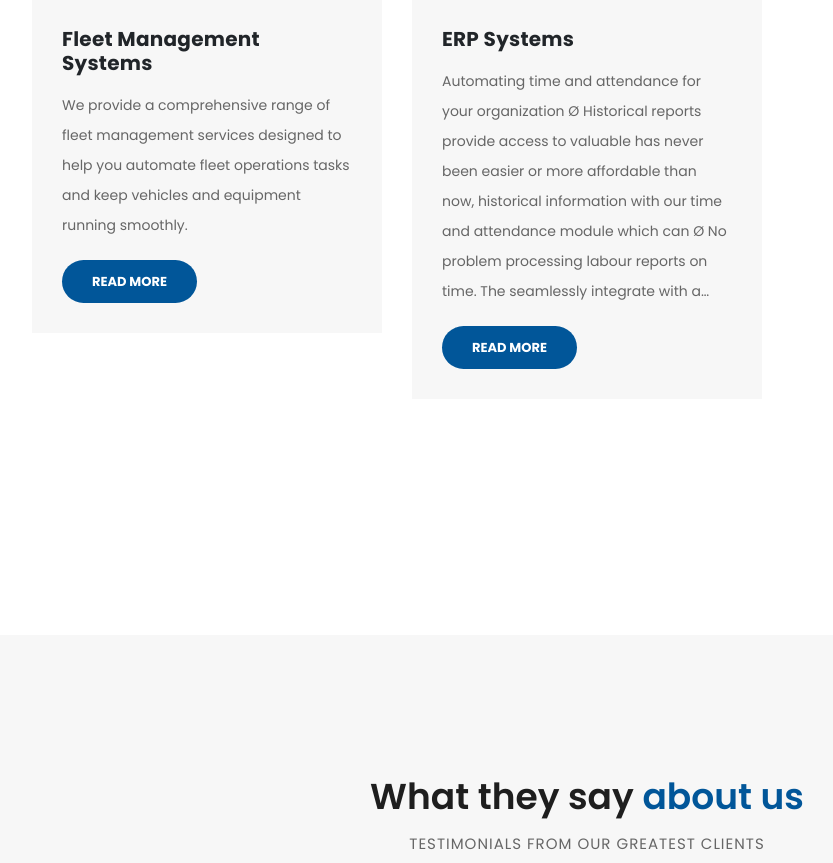
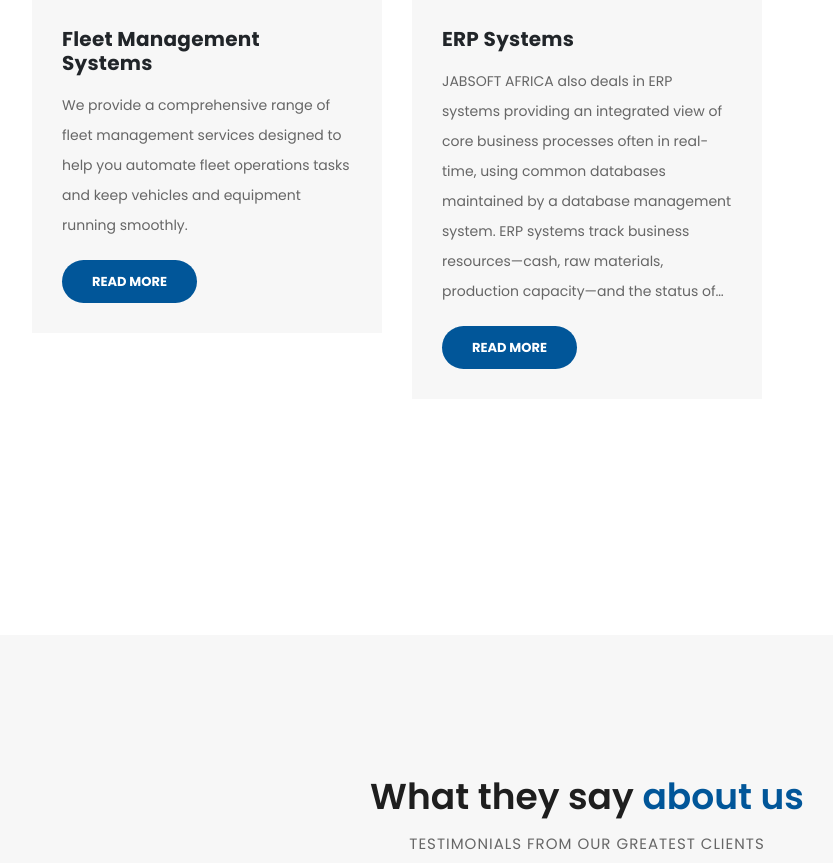
Before and after one commit to DevBramz/Jabsoft, a plain HTML site: page index.html in a window 1280 px wide. Shown: the part 2594-3457 px from the top of the page, without its empty margins (53-886 px from the left). Drawn offline with Linux system fonts and the light colour scheme.

Commit message:
added commits -m

```diff
--- a/index.html
+++ b/index.html
@@ -424,8 +424,10 @@ https://templatemo.com/tm-545-finance-business
               <h4>Time and Attendace </h4>
               <p class="truncate">
                 Automating time and attendance for your organization
-                with our time and attendance module which can  seamlessly integrate with a wide range of payroll and range of payroll and HR management systems.
-                JABSOFT AFRICA offers an open ended and customiz-able time and attendance system that will allow you easy and efficient control of attendance and punctuality of all employees in your company. With
+                with our time and attendance module which can seamlessly integrate with a wide range of payroll and
+                range of payroll and HR management systems.
+                JABSOFT AFRICA offers an open ended and customiz-able time and attendance system that will allow you
+                easy and efficient control of attendance and punctuality of all employees in your company. With
                 the use of the popular biometrics or badge readers,
                 employees' attendance will be monitored and a wide
                 range of management reports generated based on
@@ -458,22 +460,13 @@ https://templatemo.com/tm-545-finance-business
             <div class="down-content">
               <h4>ERP Systems</h4>
               <p class="truncate">
-                Automating time and attendance for your organization Ø Historical reports provide access to valuable
-                has never been easier or more affordable than now, historical information
-                with our time and attendance module which can Ø No problem processing labour reports on time. The
-                seamlessly integrate with a wide range of payroll and system calculates as employs punch, eliminating
-                HR management systems. ''pay period crunch''
-                JABSOFT AFRICA offers an open ended and customiz-
-                able time and attendance system that will allow you
-                easy and efficient control of attendance and
-                punctuality of all employees in your company. With
-                the use of the popular biometrics or badge readers,
-                employees' attendance will be monitored and a wide
-                range of management reports generated based on
-                these transactions.
-                Managers can remotely monitor and get up to the
-                second reports regarding employee time and
-                attendance from anywhere anytime
+                JABSOFT AFRICA also deals in ERP systems providing an integrated view of core business processes often
+                in real-time, using common databases maintained by a database management system. ERP systems track
+                business resources—cash, raw materials, production capacity—and the status of business commitments:
+                orders, purchase orders, and payroll. The applications that make up the system share data across the
+                various departments (manufacturing, purchasing, sales, accounting, etc.) that provide the data. ERP
+                facilitates information flow between all business functions, and manages connections to outside
+                stakeholders.
 
               </p>
               <a href="ERP.html" class="filled-button">Read More</a>
```
Also changed, not shown: ERP.html (+8 -7 lines), assets/images/er3.png (added), assets/images/er4.png (added).
